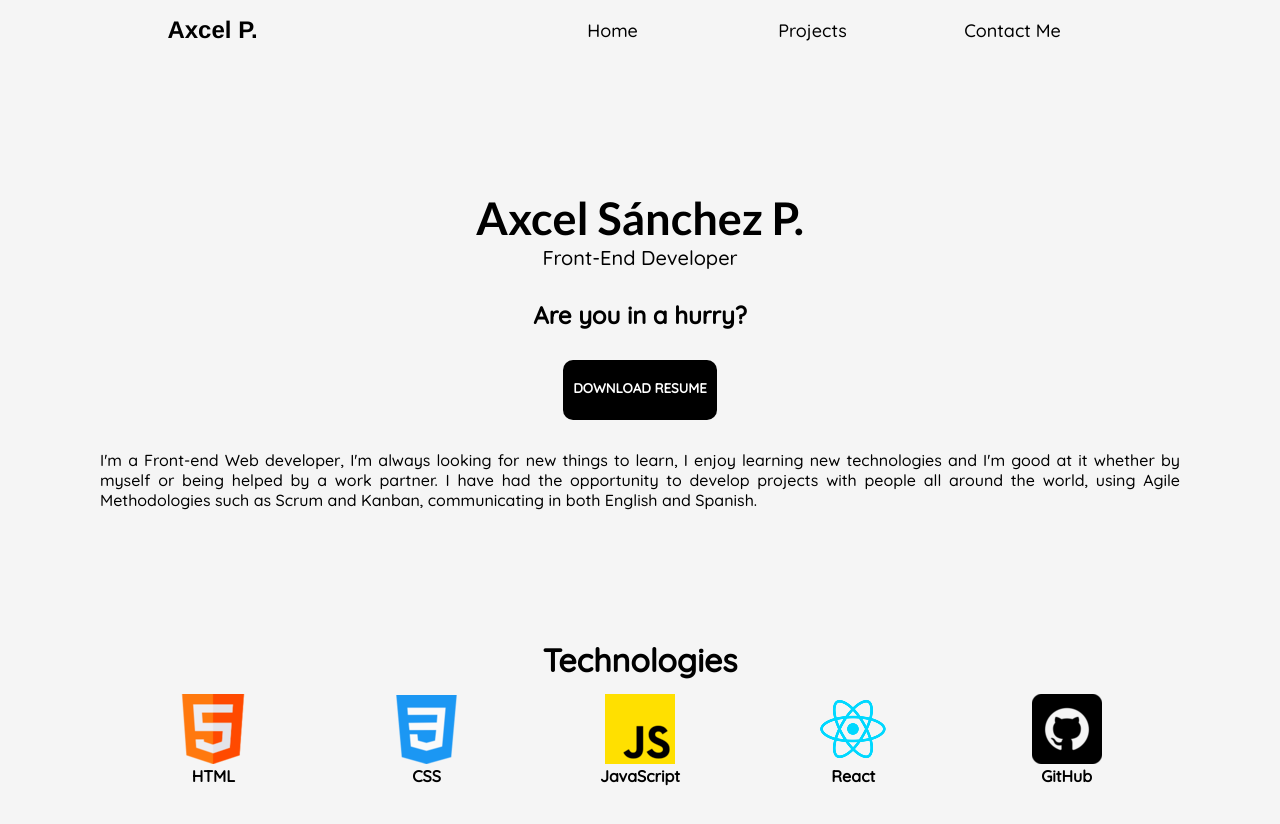
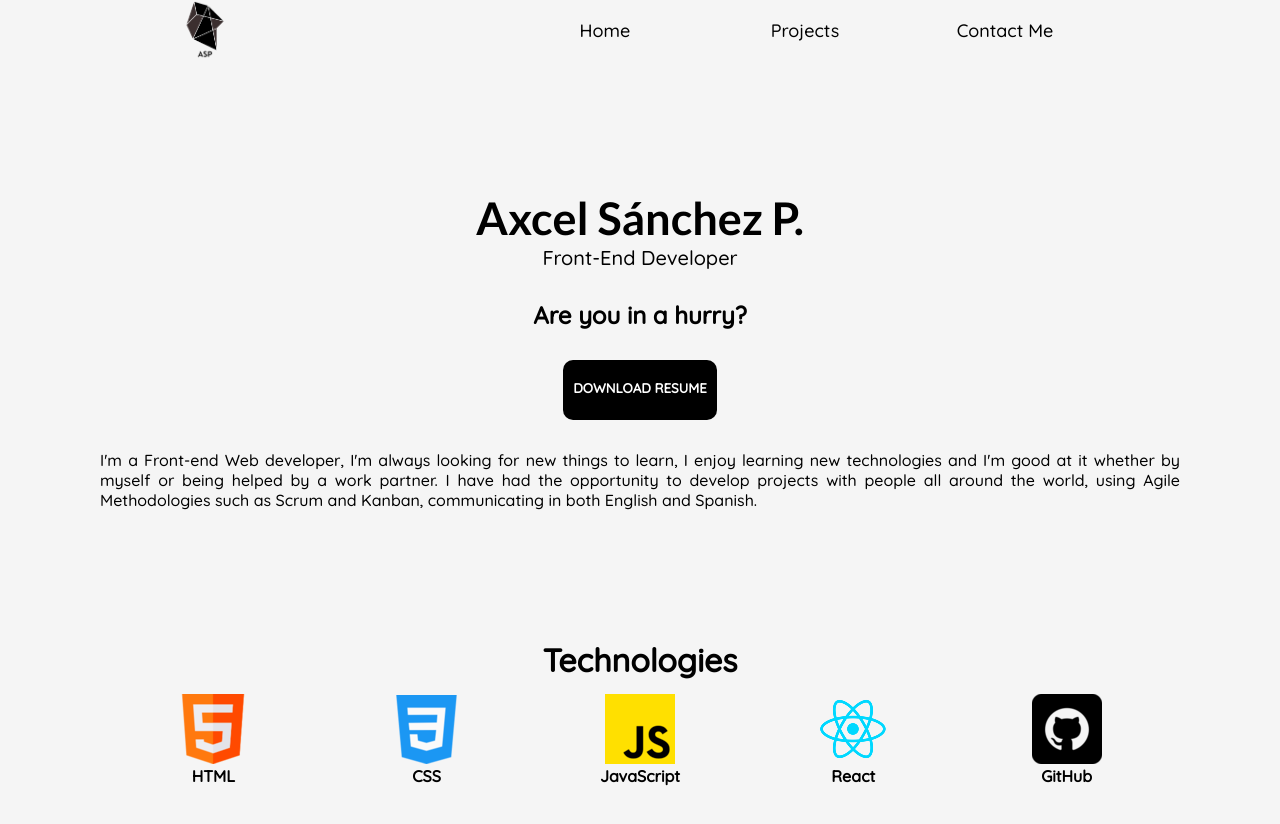
Before and after one commit to Leonel-Padilla2/portfolio, a React (Create React App) app: page / in a window 1280 px wide. Shown: the top 824 px of the page. Built offline with nearby package versions, Linux system fonts and the light colour scheme.

Commit message:
feat: adding personal logo and name on browser tab

```diff
--- a/public/index.html
+++ b/public/index.html
@@ -24,20 +24,10 @@
       work correctly both with client-side routing and a non-root public URL.
       Learn how to configure a non-root public URL by running `npm run build`.
     -->
-    <title>React App</title>
+    <title>Axcel Leonel Sánchez</title>
   </head>
   <body>
     <noscript>You need to enable JavaScript to run this app.</noscript>
     <div id="root"></div>
-    <!--
-      This HTML file is a template.
-      If you open it directly in the browser, you will see an empty page.
-
-      You can add webfonts, meta tags, or analytics to this file.
-      The build step will place the bundled scripts into the <body> tag.
-
-      To begin the development, run `npm start` or `yarn start`.
-      To create a production bundle, use `npm run build` or `yarn build`.
-    -->
   </body>
 </html>
--- a/src/components/NavBar/NavBar.css
+++ b/src/components/NavBar/NavBar.css
@@ -13,9 +13,11 @@
   height: 60px;
 }
 
-.navbar-container h2 {
+.navbar-container > img {
   color: var(--font-color);
   cursor: pointer;
+  width: 60px;
+  height: auto;
 }
 
 .list-container {
--- a/src/components/NavBar/NavBar.jsx
+++ b/src/components/NavBar/NavBar.jsx
@@ -1,7 +1,8 @@
 import React from 'react'
 import { useState } from 'react'
+import { Link, useNavigate } from 'react-router-dom'
 import menuLogo from  '../../images/menu-logo.png'
-import { Link, useNavigate } from 'react-router-dom'
+import personalLogo from '../../images/personal-logo.png'
 import './NavBar.css'
 
 /*Array which contains routes info in order to map it and show them.*/
@@ -33,9 +34,12 @@ const NavBar = () => {
 
   return (
     <header className={`navbar-container ${activated && 'active'}`}>
-      <h2 onClick={()=> navigate('/')}>
-        Axcel P.
-      </h2>
+      <img
+        className='logo'
+        src={personalLogo}
+        alt='personal-logo'
+        onClick={()=> navigate('/')}
+      />
 
       <button
         className='navbar-displayer'
```
Also changed, not shown: src/images/personal-logo.png (added), 1 other file (tests, documents, lock files or other folders).
